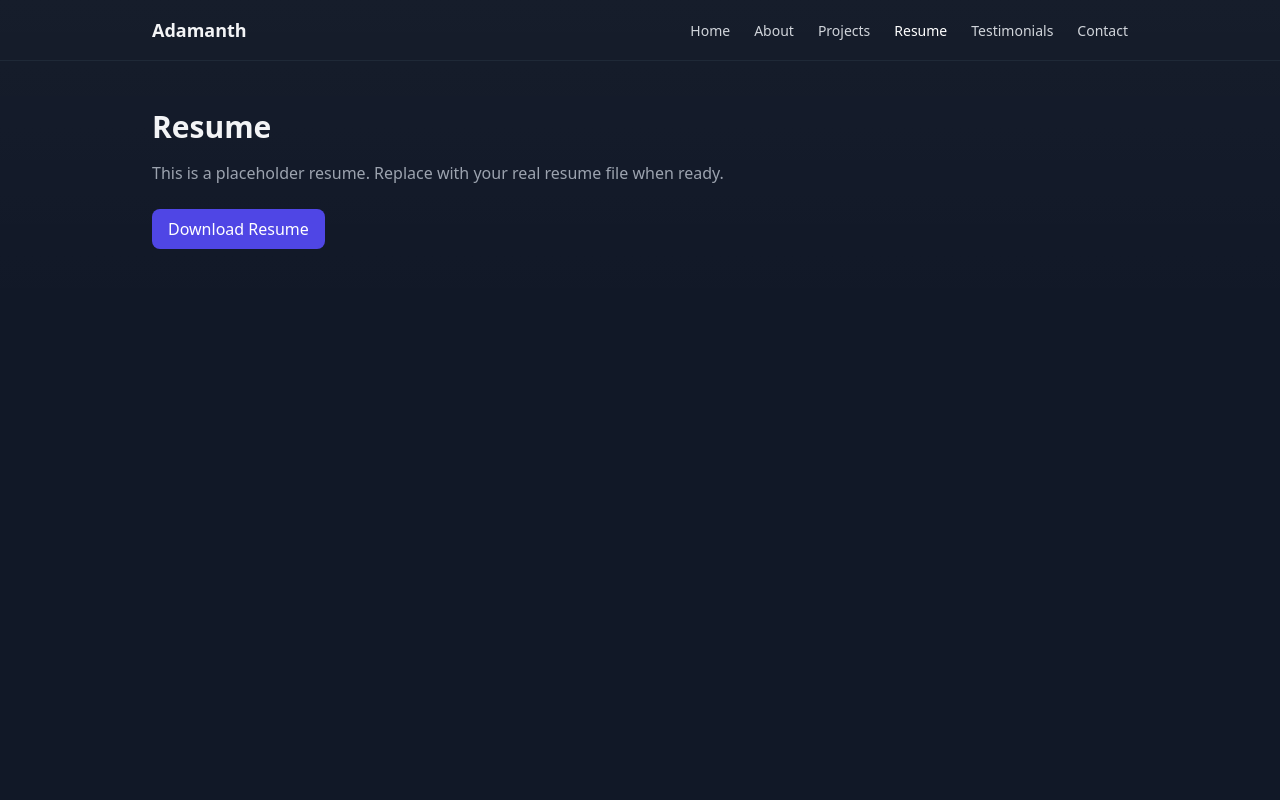
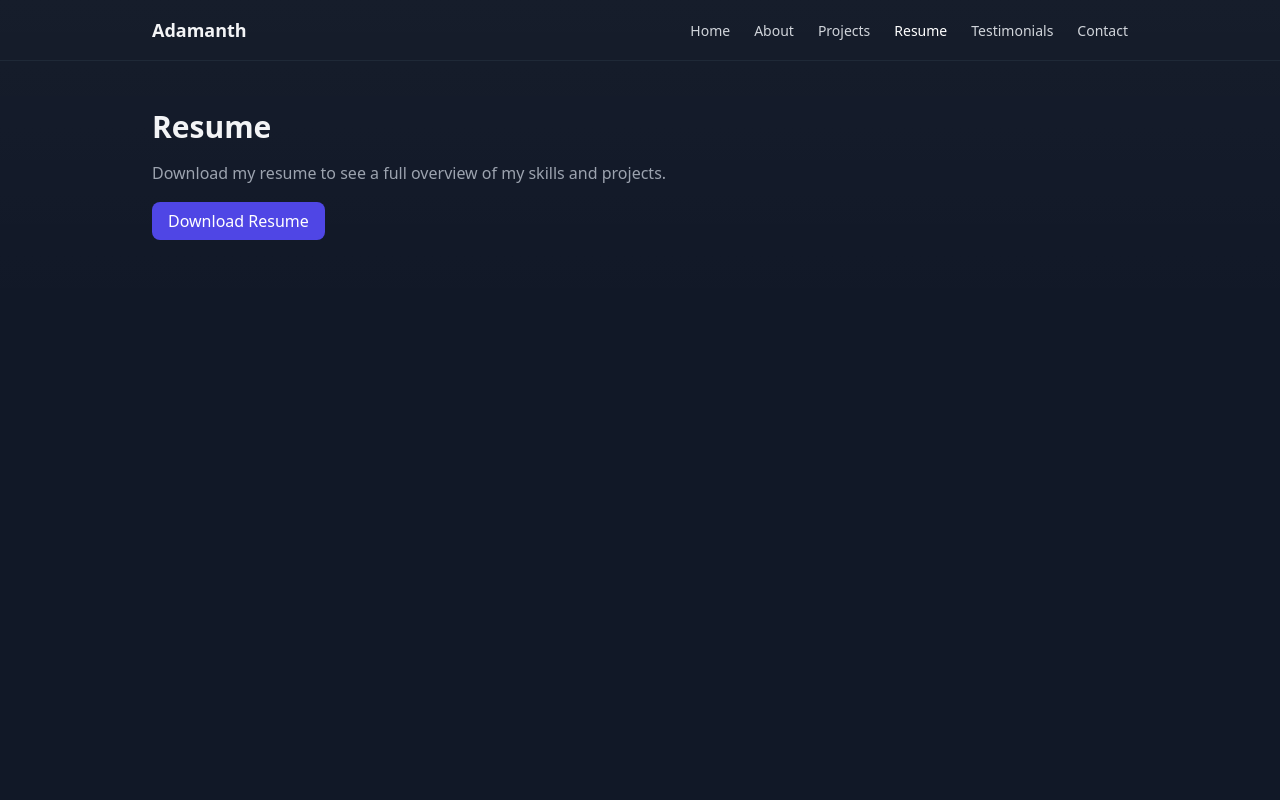
Before and after one commit to Adamanthagency/adamanth-portfolio, a Next.js app: page /resume in a window 1280 px wide. Shown: the top 800 px of the page. Built offline with nearby package versions, Linux system fonts and the light colour scheme.

Commit message:
Update page.js

```diff
--- a/app/resume/page.js
+++ b/app/resume/page.js
@@ -1,10 +1,20 @@
-export default function Resume(){
+export default function Resume() {
   return (
     <section>
       <h1 className="text-3xl font-semibold">Resume</h1>
-      <p className="mt-4 text-gray-400">This is a placeholder resume. Replace with your real resume file when ready.</p>
+      <p className="mt-4 text-gray-400">
+        Download my resume to see a full overview of my skills and projects.
+      </p>
       <div className="mt-6">
-        <button className="px-4 py-2 rounded-lg bg-indigo-600 text-white">Download Resume</button>
+        <a
+          href="/Adamanth_Resume_Final.pdf"
+          target="_blank"
+          rel="noopener noreferrer"
+          download
+          className="px-4 py-2 rounded-lg bg-indigo-600 text-white hover:bg-indigo-700 transition"
+        >
+          Download Resume
+        </a>
       </div>
     </section>
   )
```
